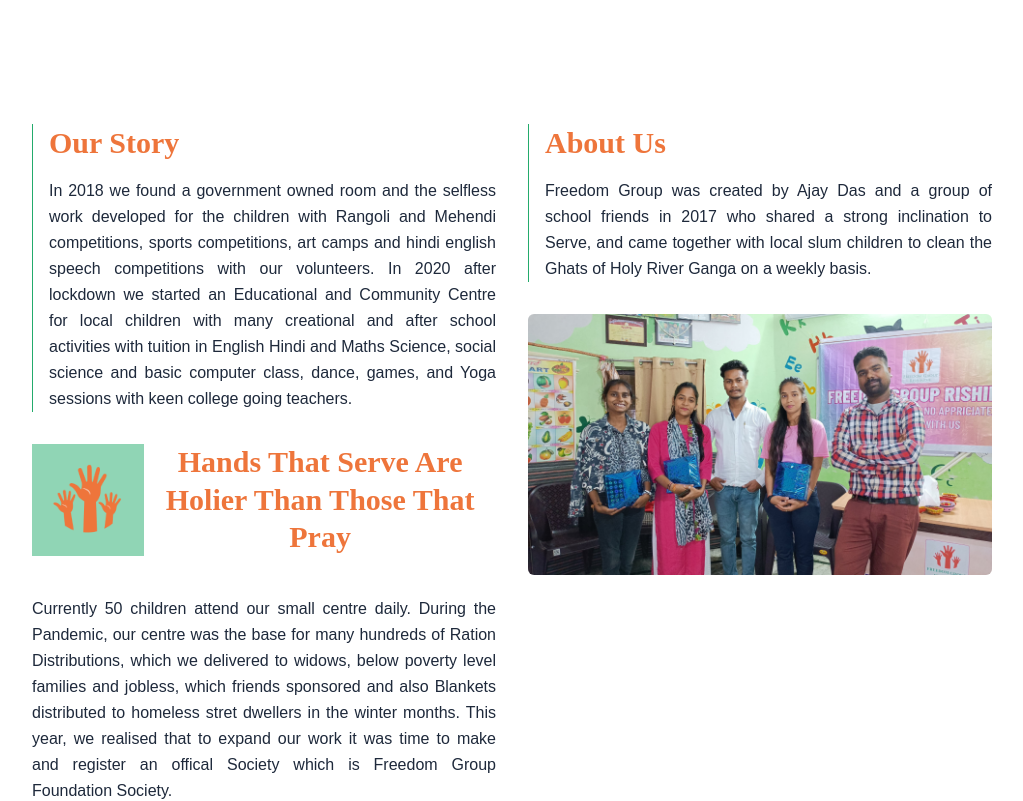
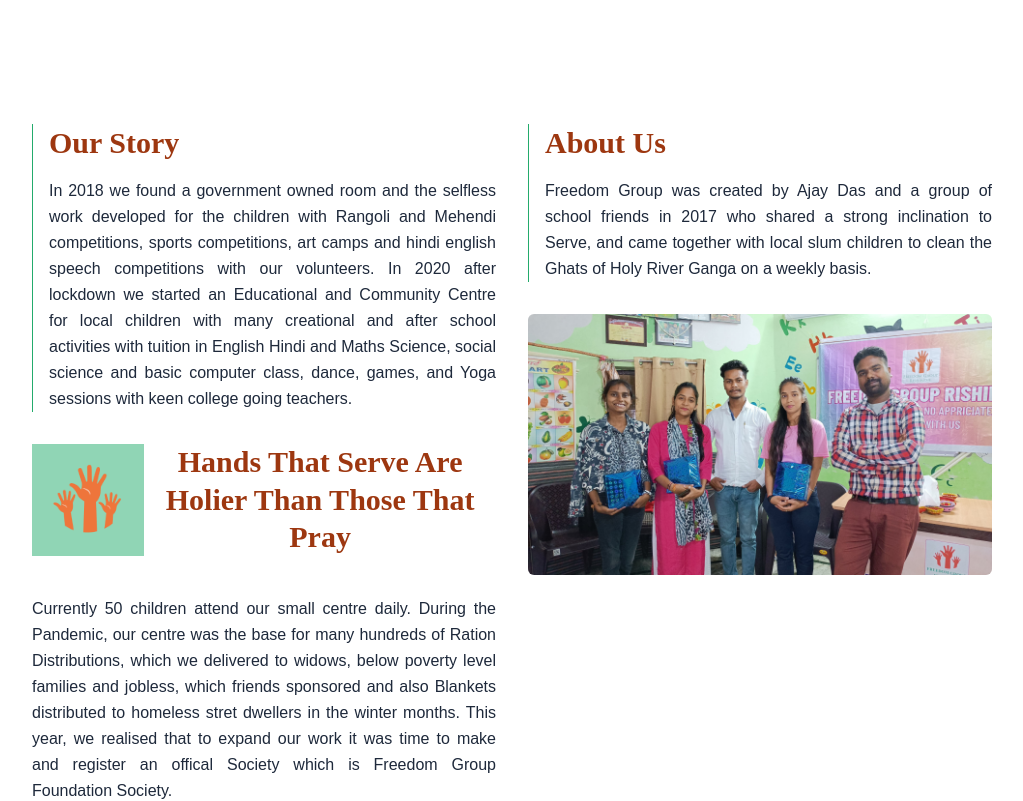
Before and after one commit to sindhueswaran/freedom-group, a Next.js app: page / in a window 1280 px wide. Shown: the part 820-1621 px from the top of the page, without its empty margins (128-1151 px from the left). Built offline with nearby package versions, Linux system fonts and the light colour scheme.

Commit message:
Add files via upload

```diff
--- a/styles/globals.css
+++ b/styles/globals.css
@@ -9,7 +9,8 @@
 
 h1, h2, h3, h4, h5, h6 {
   font-family: 'Cormorant', serif;
-  color: #ee753b;
+  /* color: #ce4a12; */
+   color: #9D3710;
   }
 
   p{
```
